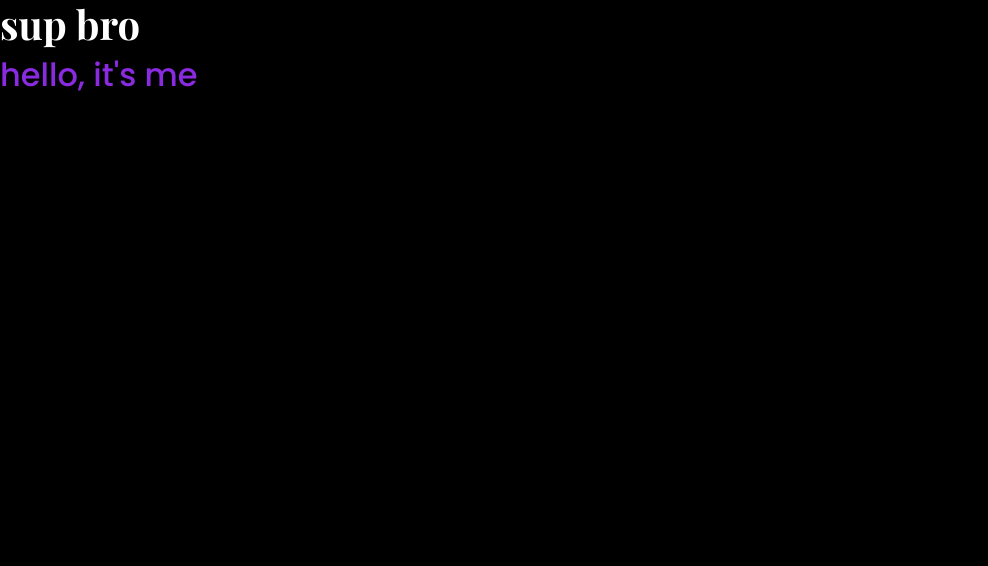
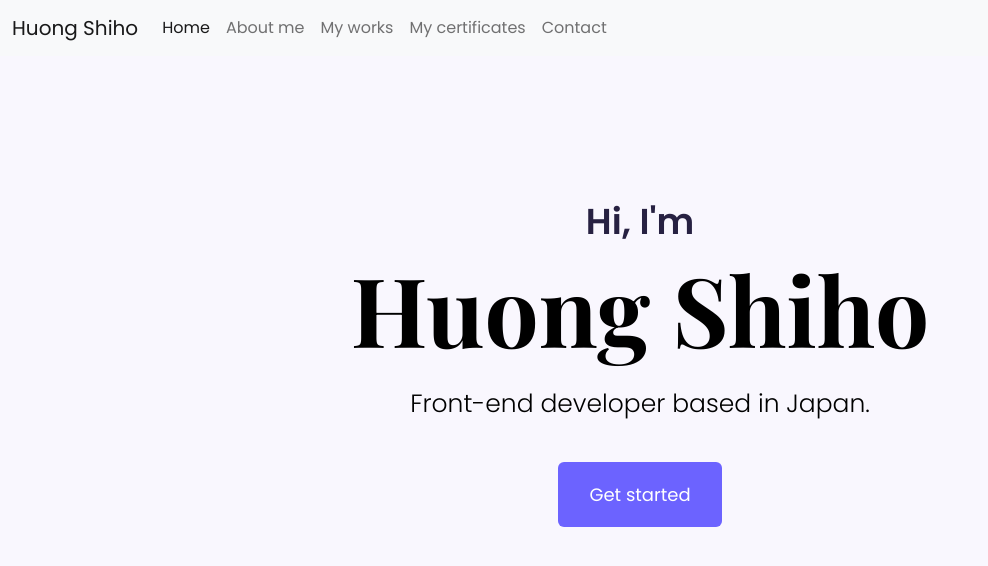
Before and after one commit to HuongShiho/portfolio-project, a plain HTML site: page index.html in a window 1280 px wide. Shown: the whole page, without its empty margins (0-988 px from the left). Drawn offline with nearby package versions, Linux system fonts and the light colour scheme.

Commit message:
Added homepage, navbar, CSS variables

```diff
--- a/index.html
+++ b/index.html
@@ -24,8 +24,46 @@
     <title>Document</title>
   </head>
   <body>
-    <h1>sup bro</h1>
-    <h2>hello, it's me</h2>
+    <nav class="navbar navbar-expand-lg bg-light fixed-top">
+      <div class="container-fluid">
+        <a class="navbar-brand" href="#">Huong Shiho</a>
+        <button
+          class="navbar-toggler"
+          type="button"
+          data-bs-toggle="collapse"
+          data-bs-target="#navbarNav"
+          aria-controls="navbarNav"
+          aria-expanded="false"
+          aria-label="Toggle navigation"
+        >
+          <span class="navbar-toggler-icon"></span>
+        </button>
+        <div class="collapse navbar-collapse" id="navbarNav">
+          <ul class="navbar-nav">
+            <li class="nav-item">
+              <a class="nav-link active" aria-current="page" href="#">Home</a>
+            </li>
+            <li class="nav-item">
+              <a class="nav-link" href="#">About me</a>
+            </li>
+            <li class="nav-item">
+              <a class="nav-link" href="#">My works</a>
+            </li>
+            <li class="nav-item">
+              <a class="nav-link" href="#">My certificates</a>
+            </li>
+            <li class="nav-item">
+              <a class="nav-link" href="#">Contact</a>
+            </li>
+          </ul>
+        </div>
+      </div>
+    </nav>
+    <h2>Hi, I'm</h2>
+    <h1>Huong Shiho</h1>
+    <h3>Front-end developer based in Japan.</h3>
+    <button class="btn btn-purple">Get started</button>
+
     <script
       src="https://cdn.jsdelivr.net/npm/bootstrap@5.2.2/dist/js/bootstrap.bundle.min.js"
       integrity="sha384-OERcA2EqjJCMA+/3y+gxIOqMEjwtxJY7qPCqsdltbNJuaOe923+mo//f6V8Qbsw3"
--- a/src/style.css
+++ b/src/style.css
@@ -1,14 +1,39 @@
-/*font-family: 'Playfair Display', serif;
-font-family: 'Poppins', sans-serif;*/
+:root {
+  --heading-font: "Playfair Display", serif;
+  --default-font: "Poppins", sans-serif;
+  --font-color: #272142;
+  --primary-color: #6c63ff;
+}
 body {
-  background: black;
+  background: #f9f7fe;
+  font-family: var(--default-font);
+  color: black;
+  text-align: center;
 }
 h1 {
-  color: white;
-  font-family: "Playfair Display", serif;
+  font-family: var(--heading-font);
   font-weight: bold;
+  font-size: 96px;
 }
 h2 {
-  color: blueviolet;
   font-family: "Poppins", sans-serif;
+  color: var(--font-color);
+  font-size: 36px;
+  font-weight: 600;
+  padding-top: 200px;
 }
+h3 {
+  font-size: 25px;
+  font-weight: 300;
+  line-height: 60px;
+}
+.btn {
+  background: var(--primary-color);
+  padding: 18px 30px;
+  color: white;
+  font-size: 18px;
+  margin-top: 20px;
+}
+.btn:hover {
+  border: 1px solid var(--primary-color);
+}
```
